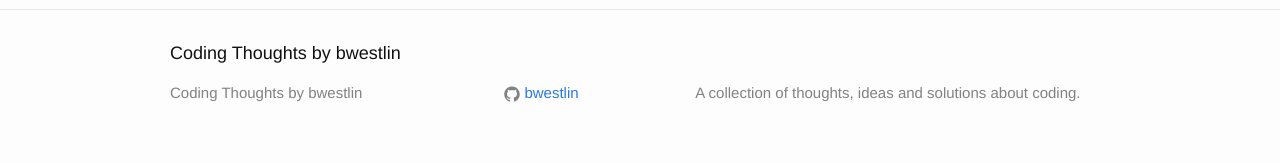
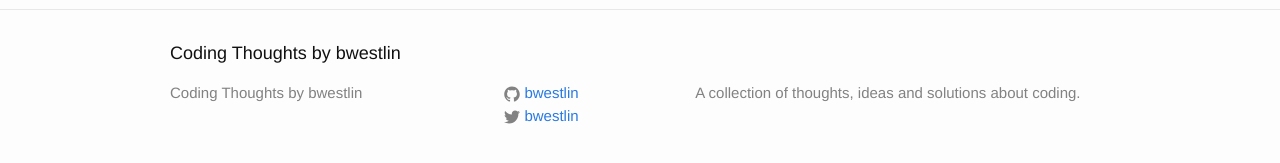
Before and after one commit to bwestlin/bwestlin.github.io, a Jekyll site: the page built from index.html, in a window 1280 px wide. Shown: the part 455-618 px from the top of the page. Built offline with Jekyll 4.4.1, drawn with Linux system fonts in a browser that asks for light colours; Markdown is read by kramdown in place of the engine named in the settings; comment, search, counter and statistics services are not loaded.

Commit message:
Change permalink format to pretty

```diff
--- a/_config.yml
+++ b/_config.yml
@@ -4,9 +4,12 @@
 description: > # this means to ignore newlines until "baseurl:"
   A collection of thoughts, ideas and solutions about coding.
 baseurl: "" # the subpath of your site, e.g. /blog/
-url: "http://bwestlin.se" # the base hostname & protocol for your site
-#twitter_username: bwestlin
-github_username:  bwestlin
+url: "http://coding.bwestlin.se" # the base hostname & protocol for your site
+twitter_username: bwestlin
+github_username: bwestlin
+
+# Outputting
+permalink: pretty
 
 # Build settings
 #markdown: kramdown
```
